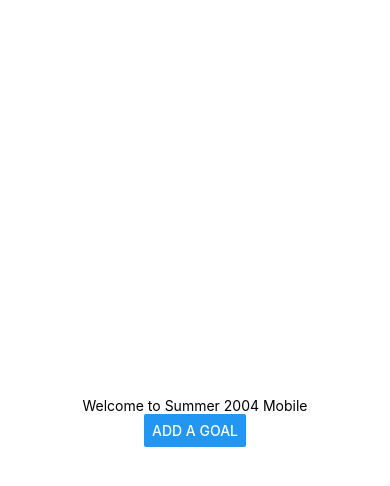
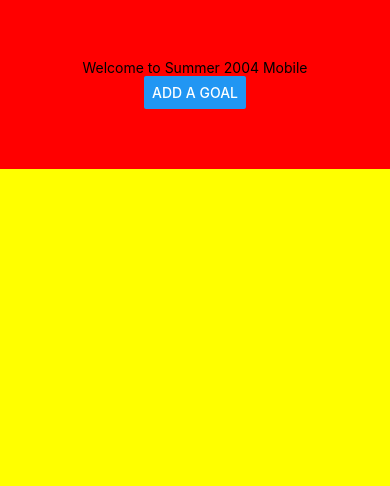
Before and after one commit to cold-flatwhite/Summer24, a React Native app: screen / in a window 390 px wide. Shown: the top 486 px of the page. Built offline with nearby package versions, Linux system fonts and the light colour scheme.

Commit message:
relative styling for input and app.js component

```diff
--- a/App.js
+++ b/App.js
@@ -1,5 +1,5 @@
 import { StatusBar } from "expo-status-bar";
-import { Button, StyleSheet, Text, TextInput, View } from "react-native";
+import { Button, SafeAreaView, StyleSheet, Text, TextInput, View } from "react-native";
 import Header from "./Component/Header";
 import Input from "./Component/Input";
 import { useState } from "react";
@@ -17,15 +17,23 @@ export default function App() {
   }
 
   return (
-    <View style={styles.container}>
-      <Header appName={appName} />
-      <Input inputHandler={handleInputData} isModalVisible = {modalVisible}/>
-      <Text>{receivedText}</Text>
+    <SafeAreaView style={styles.container}>
+      <View style = {styles.topContainer}>
+        <Header appName={appName} />
+        <Button
+          title="Add a goal"
+          onPress={() => {
+            setModalVisible(true);
+          }}
+        />
+      </View>
+      <View style = {styles.bottomContainer}>
+        <Input inputHandler={handleInputData} isModalVisible={modalVisible} />
+        <Text style={styles.textStyle}>{receivedText}</Text>
+      </View>
+
       <StatusBar style="auto" />
-      <Button title = "Add a goal" onPress={() => {
-        setModalVisible(true);
-      }}/>
-    </View>
+    </SafeAreaView>
   );
 }
 
@@ -33,7 +41,22 @@ const styles = StyleSheet.create({
   container: {
     flex: 1,
     backgroundColor: "#fff",
-    alignItems: "center",
+    // alignItems: "center",
     justifyContent: "center",
   },
+  textStyle: {
+    color: "darkmagenta",
+  },
+  topContainer : {
+    flex : 1,
+    backgroundColor : "red",
+    alignItems : 'center',
+    justifyContent : 'center'
+  },
+  bottomContainer : {
+    flex : 4,
+    backgroundColor : "yellow",
+    alignItems : "center",
+    justifyContent : 'center'
+  }
 });
--- a/Component/Input.js
+++ b/Component/Input.js
@@ -1,9 +1,7 @@
 import { View, Text, TextInput, Button, StyleSheet, Modal } from "react-native";
 import React, { useState } from "react";
 
-
-const Input = ({inputHandler, isModalVisible}) => {
-
+const Input = ({ inputHandler, isModalVisible }) => {
   const [text, setText] = useState("");
   const [blur, setBlur] = useState(false);
   function handleConfirm() {
@@ -11,7 +9,7 @@ const Input = ({inputHandler, isModalVisible}) => {
     inputHandler(text);
   }
   return (
-    <Modal animationType="slide" visible = {isModalVisible}>
+    <Modal animationType="slide" visible={isModalVisible}>
       <View style={styles.container}>
         <TextInput
           autoFocus={true}
@@ -30,6 +28,7 @@ const Input = ({inputHandler, isModalVisible}) => {
           value={text}
         />
         {blur && <Text>Thank you</Text>}
+        <View style = {styles.buttonStyle}>
           <Button
             title="confirm"
             onPress={() => {
@@ -37,8 +36,8 @@ const Input = ({inputHandler, isModalVisible}) => {
             }}
           />
         </View>
+      </View>
     </Modal>
-
   );
 };
 
@@ -49,7 +48,10 @@ const styles = StyleSheet.create({
     alignItems: "center",
     justifyContent: "center",
   },
+  buttonStyle : {
+    marginHorizontal : '30%',
+    margin : 10,
+  }
 });
 
-
 export default Input;
```
Lines whose indentation alone changed are shown as unchanged.
